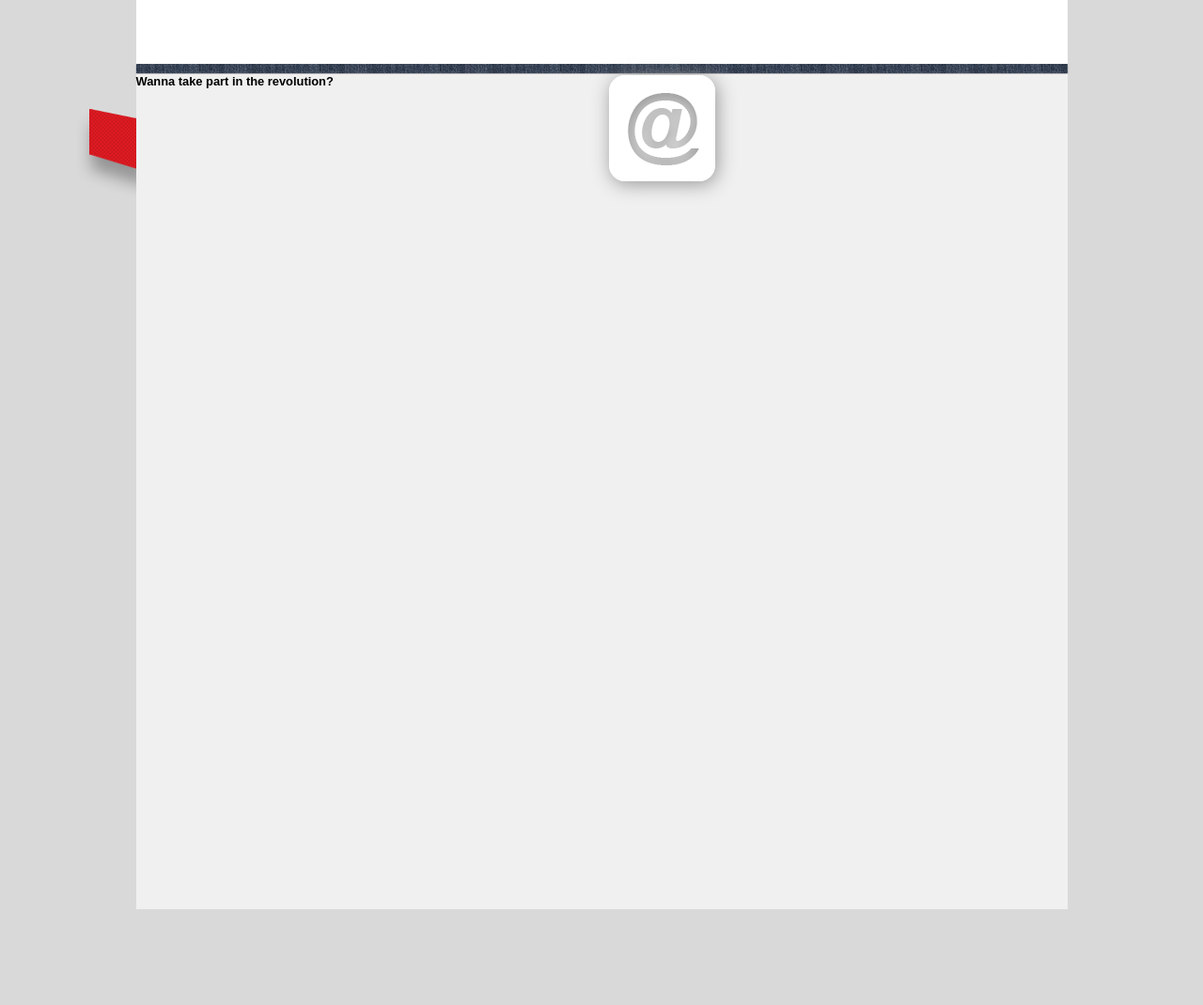
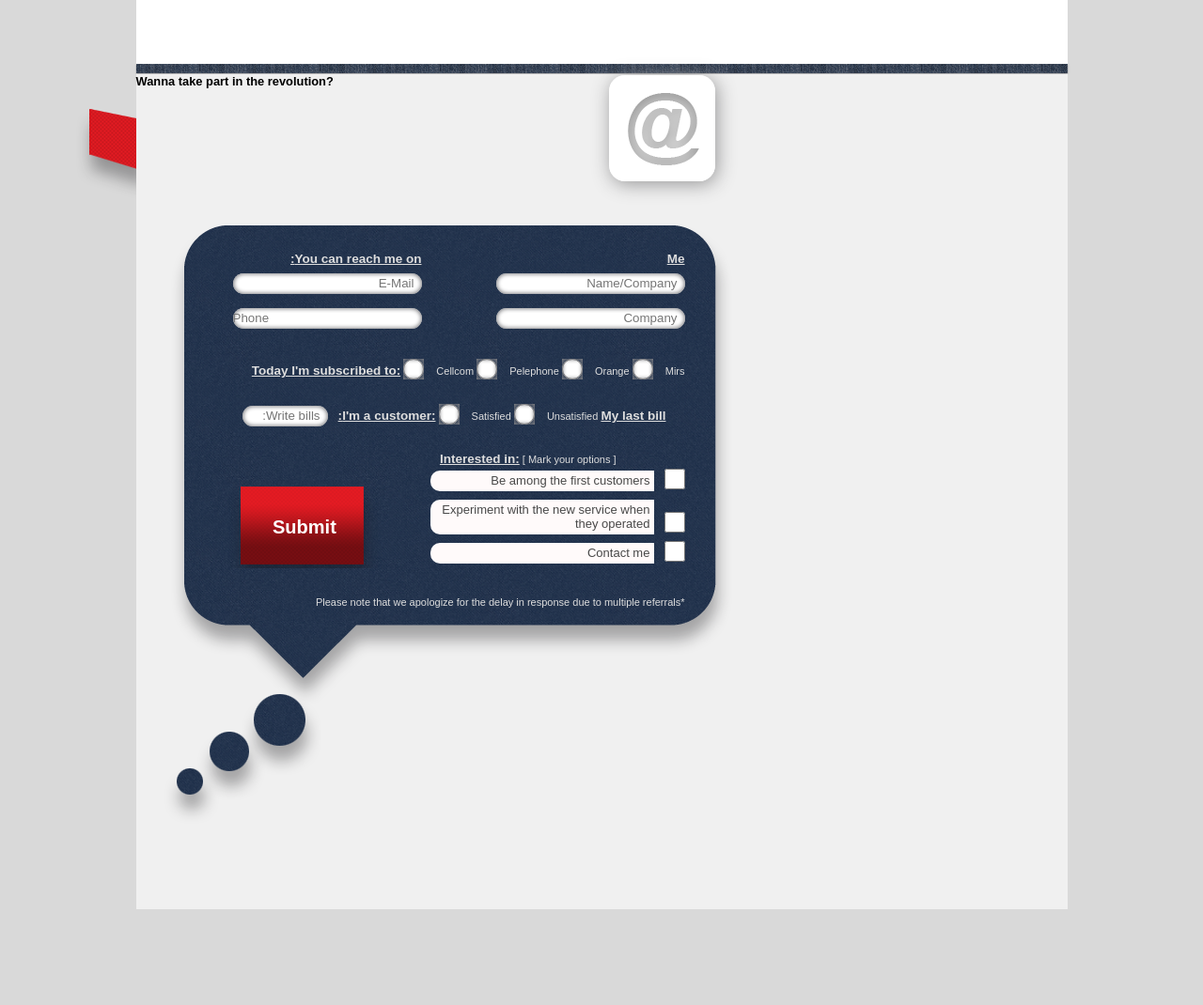
Before and after one commit to LigalLevy/Golan-Telecom, a PHP site: page /en-index.html in a window 1280 px wide. Shown: the part 4199-5269 px from the top of the page at 94% size. Run offline with PHP 8.4, Linux system fonts and the light colour scheme.

Commit message:
Form to English version

```diff
--- a/en-index.html
+++ b/en-index.html
@@ -393,38 +393,6 @@
                     <img src="images/logo_free.png">
                 </article>
                 <section id="entrep-area"></section>
-                <!--<article class="entrepreneurs">
-                    <h5>Ronen Shmueli
-                        <span> || </span>
-                        <span>Partner</span>
-                    </h5>
-                    <p>
-                        A French resident, has a reputation as one of the most successful and leading telecommunications entrepreneurs in Europe. Entrepreneur and controlling shareholder of the telecommunications giant ILIAD-FREE, which led to a price revolution and services that changed the face of the map in the French communications market. Niall, known in Europe as the "monopoly shaker," built ILIAD-FREE as a company that provides millions of French citizens with a fair, unlimited use of high-speed internet, landline and international telephone services for a fixed fee of € 30 per month.
-                        <br><br>
-                         The price of the package, which caused a shock and revolution in the French communications market, has not changed since the company was founded more than 10 years ago. ILIAD-FREE is currently setting up the new mobile network in France, which will operate under the brand "FREE". Xavier Niall is also the owner of Le Monde, France's leading press group.
-                    </p>
-                </article>
-                <article class="entrepreneurs">
-                    <h5>Eran Avraham
-                        <span> || </span>
-                        <span>Director, Partner and CEO</span>
-                    </h5>
-                    <p>
-                        A new immigrant from France. He has extensive managerial and financial experience in the field of communications abroad and in Israel and served as CEO of the French telecommunications company ILIAD. Under the FREE brand, the company established a communications network for high-speed internet services, fixed and international telephony and hundreds of television channels.
-                        The marketing strategy of FREE caused an earthquake in the French communications market for the benefit of millions of customers and competitors.
-                        Thanks to the achievements of the ILIAD under his direction, Michael was awarded the prestigious 2005 BFM Prize as the Best Young Director in France. In Israel, he was involved in the acquisition and recovery of Hot Communications.
-                    </p>
-                </article>
-                <article class="entrepreneurs">
-                    <h5> Esti Zohar
-                        <span> || </span>
-                        <span>Partner</span>
-                    </h5>
-                    <p>
-                        <b>Founders and owners of the NAF NAF fashion company, one of the leading clothing brands in Europe.
-                        NAF NAF has revolutionized fashion in the world while bringing the elite fashion to the general public</b>
-                    </p>
-                </article>-->
             </section>
             <span class="boundary-line"></span>
             <section id="when-we-start">
@@ -558,14 +526,58 @@
                 <span class="line"><h3>Wanna take part in the revolution?</h3></span>
                 <span class="side-line"></span>
                 <span class="title-icon"></span>
-                <form>
-
-                </form>
+                <section id="form-back">
+                    <form>
+                        <section>
+                            <span>Me</span>
+                            <br>
+                            <input type="text" name="username" placeholder="Name/Company">
+                            <input type="text" name="company" placeholder="Company">
+                        </section>
+                        <section>
+                            <span>You can reach me on:</span>
+                            <input type="email" name="email" placeholder="E-Mail">
+                            <input type="tel" name="phone" placeholder="Phone">
+                        </section>
+                        <div class="clear"></div>
+                        <br>
+                        <section>
+                            <span>Today I'm subscribed to:</span>
+                            <label><input type="radio" name="subscription" value="cellcom"> Cellcom</label>
+                            <label><input type="radio" name="subscription" value="pelephone" placeholder=" "> Pelephone</label>
+                            <label><input type="radio" name="subscription" value="orange"> Orange </label>
+                            <label><input type="radio" name="subscription" value="mirs"> Mirs </label>
+                        </section>
+                        <br>
+                        <section>
+                            <span>I'm a customer:</span>
+                            <label><input type="radio" name="satisfaction" value="yes"> Satisfied </label>
+                            <label><input type="radio" name="satisfaction" value="no"> Unsatisfied </label>
+                            <span>My last bill:</span>
+                            <input type="text" id="bill" name="bill" placeholder="Write bills:">
+                            <br>
+                        </section>
+                        <section>
+                            <span>Interested in:</span>
+                            <span>[ Mark your options ]</span>
+                            <br>
+                            <input type="checkbox" name="interests[]" value="first-customer">
+                            <label>Be among the first customers</label>
+                            <br>
+                            <input type="checkbox" name="interests[]" value="try-services">
+                            <label>Experiment with the new service when they operated</label>
+                            <br>
+                            <input type="checkbox" name="interests[]" value="contact-me">
+                            <label>Contact me</label>
+                        </section>
+                        <input type="submit" value="Submit">
+                        <p>*Please note that we apologize for the delay in response due to multiple referrals</p>
+                    </form>
+                    <span></span>
+                </section>
             </section>
         </main>
     </div>
-
-
 
     <script src="includes/scripts.js"></script>
     <script>
@@ -573,7 +585,5 @@
             fetchJson("includes/entrep-en.json");
         })();
     </script>
-
-
 </body>
 </html>
--- a/includes/style.css
+++ b/includes/style.css
@@ -1044,6 +1044,10 @@ ul {
         direction: rtl;
     }
 
+    #en-version {
+        direction:ltr !important;
+    }
+
     #en-version #nav-mobile article {
         direction:ltr;
     }
```
